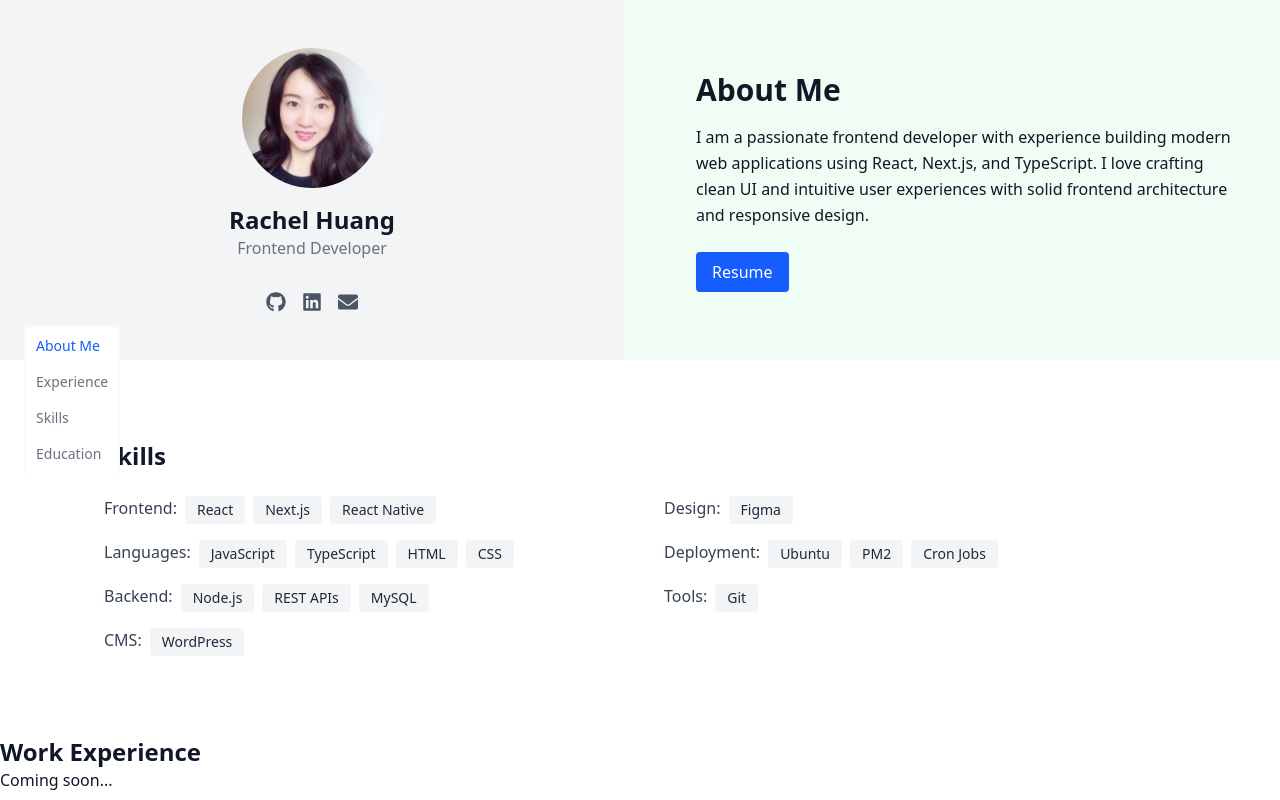
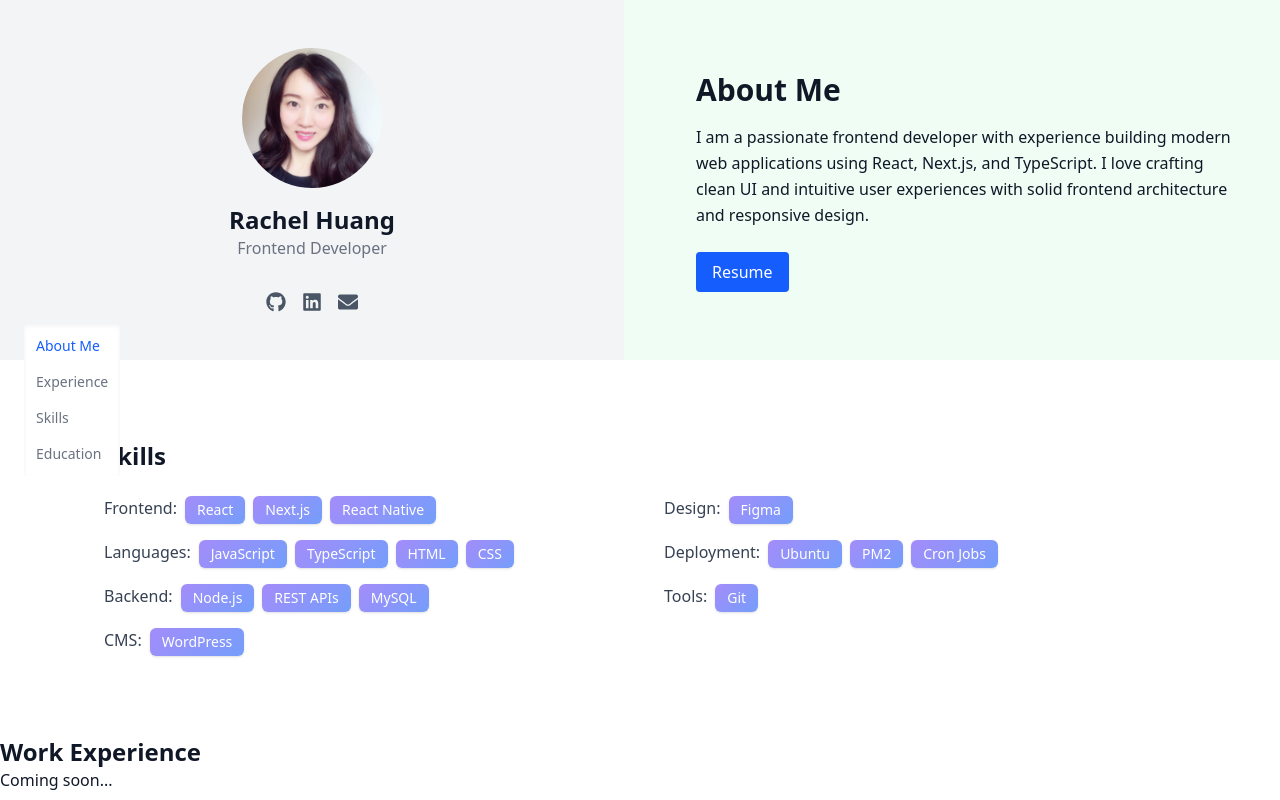
Before and after one commit to yulanh7/rachelhuang-cv, a Next.js app: page / in a window 1280 px wide. Shown: the top 800 px of the page. Built offline with nearby package versions, Linux system fonts and the light colour scheme.

Commit message:
style(skill): add animated colorful  to fixed-color badges

```diff
--- a/src/app/globals.css
+++ b/src/app/globals.css
@@ -22,3 +22,27 @@
 body {
   @apply bg-white text-gray-900;
 }
+
+@keyframes wave-gradient {
+  0% {
+    background-position: 0% 0%;
+  }
+
+  50% {
+    background-position: 100% 100%;
+  }
+
+  100% {
+    background-position: 0% 0%;
+  }
+}
+
+@layer utilities {
+  .bg-wave-gradient {
+    background: linear-gradient(135deg, #a78bfa, #60a5fa, #34d399);
+    /* 紫 → 蓝 → 绿，角度135度 */
+    background-size: 300% 300%;
+    animation: wave-gradient 6s ease-in-out infinite;
+    color: white;
+  }
+}
--- a/src/components/SkillBadge.tsx
+++ b/src/components/SkillBadge.tsx
@@ -1,6 +1,8 @@
 export default function SkillBadge({ name }: { name: string }) {
   return (
-    <span className="inline-block bg-gray-100 text-gray-800 text-sm px-3 py-1 rounded-sm">
+    <span
+      className="inline-block text-sm px-3 py-1 rounded-md bg-wave-gradient shadow-sm"
+    >
       {name}
     </span>
   );
```
